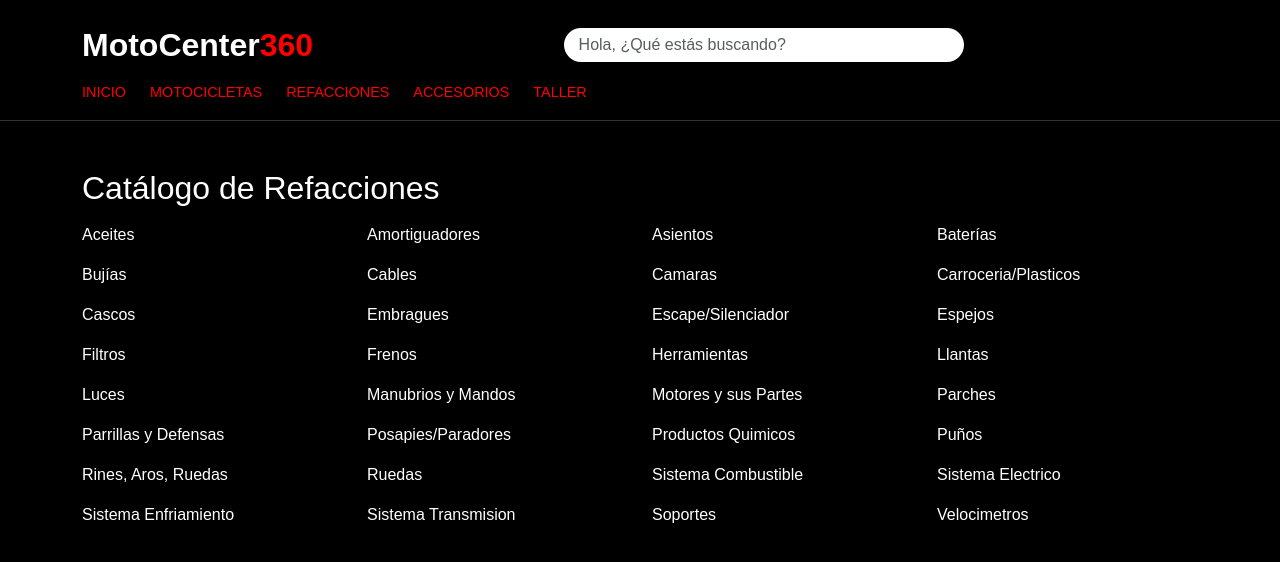
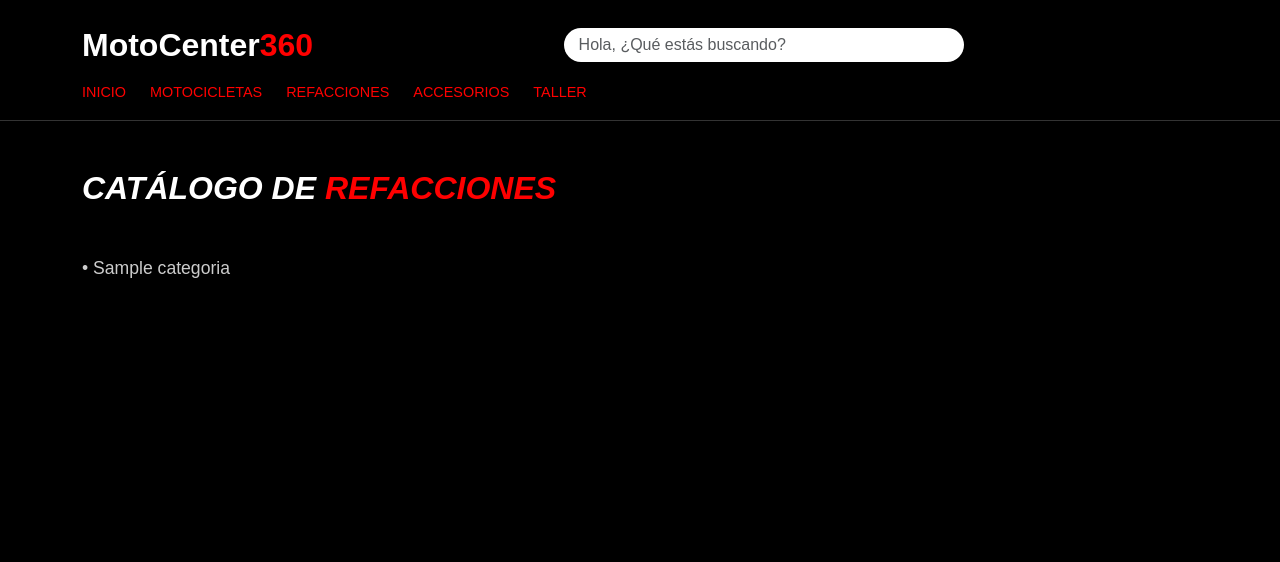
Before and after one commit to luisgonzalez-tech/MotoCenter360, a Python web app: template templates/refacciones.html in a window 1280 px wide. Shown: the top 562 px of the page. Run offline with Jinja, Linux system fonts and the light colour scheme; the template is opened without the code that fills it: most values are stand-ins (such as "Sample title", 1, 10 or a date in 2020).

Commit message:
Update refacciones.html

```diff
--- a/templates/refacciones.html
+++ b/templates/refacciones.html
@@ -1,11 +1,20 @@
 {% extends 'base.html' %}
+
 {% block content %}
-<div class="container my-5">
-    <h2 class="text-white">Catálogo de Refacciones</h2>
-    <div class="row">
-        {% set lista = ["Aceites", "Amortiguadores", "Asientos", "Baterías", "Bujías", "Cables", "Camaras", "Carroceria/Plasticos", "Cascos", "Embragues", "Escape/Silenciador", "Espejos", "Filtros", "Frenos", "Herramientas", "Llantas", "Luces", "Manubrios y Mandos", "Motores y sus Partes", "Parches", "Parrillas y Defensas", "Posapies/Paradores", "Productos Quimicos", "Puños", "Rines, Aros, Ruedas", "Ruedas", "Sistema Combustible", "Sistema Electrico", "Sistema Enfriamiento", "Sistema Transmision", "Soportes", "Velocimetros"] %}
-        {% for cat in lista %}
-        <div class="col-md-3 text-white py-2"> {{ cat }} </div>
+<div class="container my-5" style="color: #fff;">
+    <h2 class="mb-5" style="text-transform: uppercase; font-weight: 900; font-style: italic;">
+        Catálogo de <span style="color: #ff0000;">Refacciones</span>
+    </h2>
+
+    <div class="row g-4">
+        {% for categoria in categorias %}
+        <div class="col-6 col-md-3">
+            <a href="#" style="color: #ccc; text-decoration: none; font-weight: 200; transition: 0.3s; font-size: 1.1rem;"
+               onmouseover="this.style.color='#ff0000'"
+               onmouseout="this.style.color='#ccc'">
+               • {{ categoria }}
+            </a>
+        </div>
         {% endfor %}
     </div>
 </div>
```
